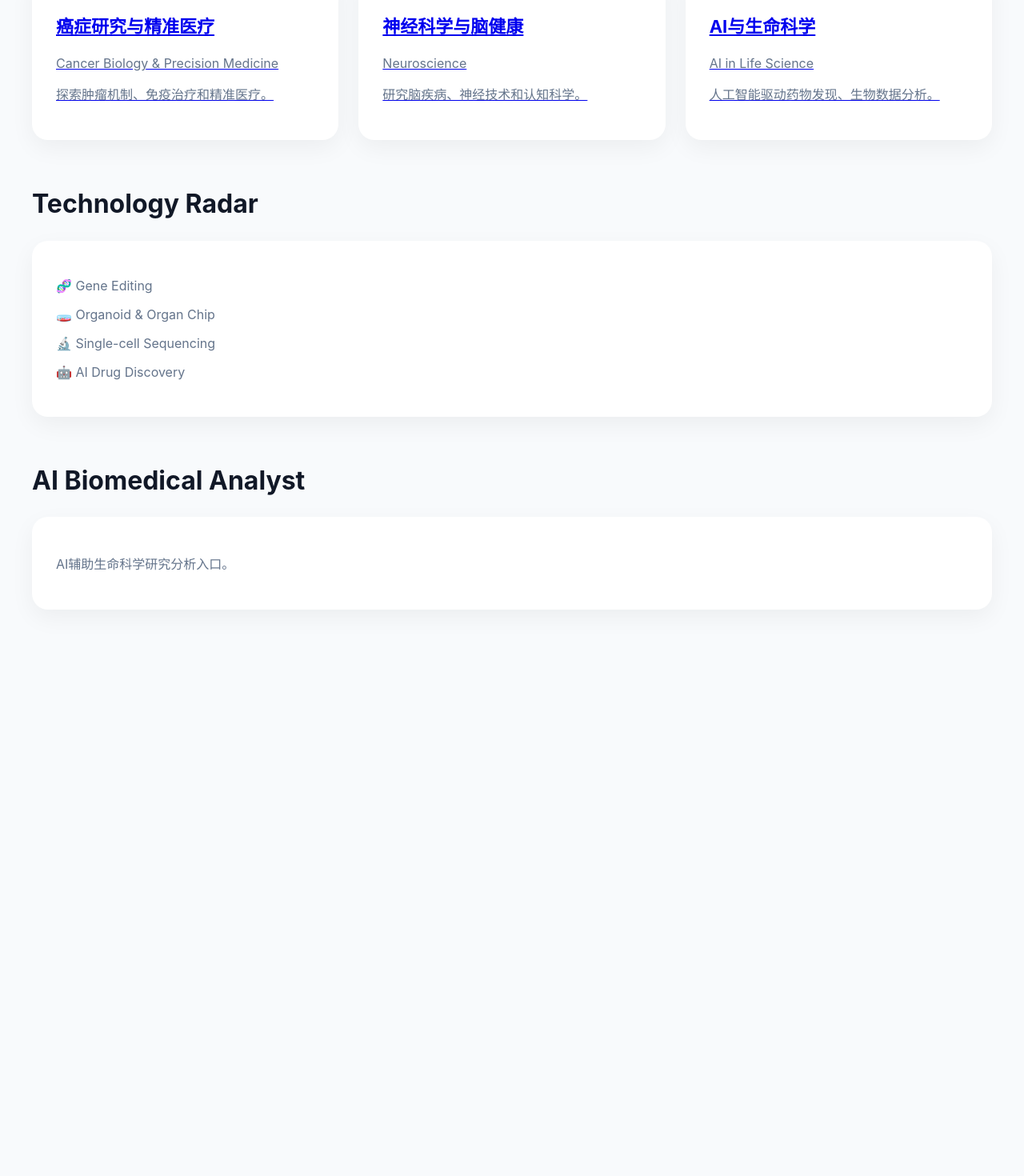
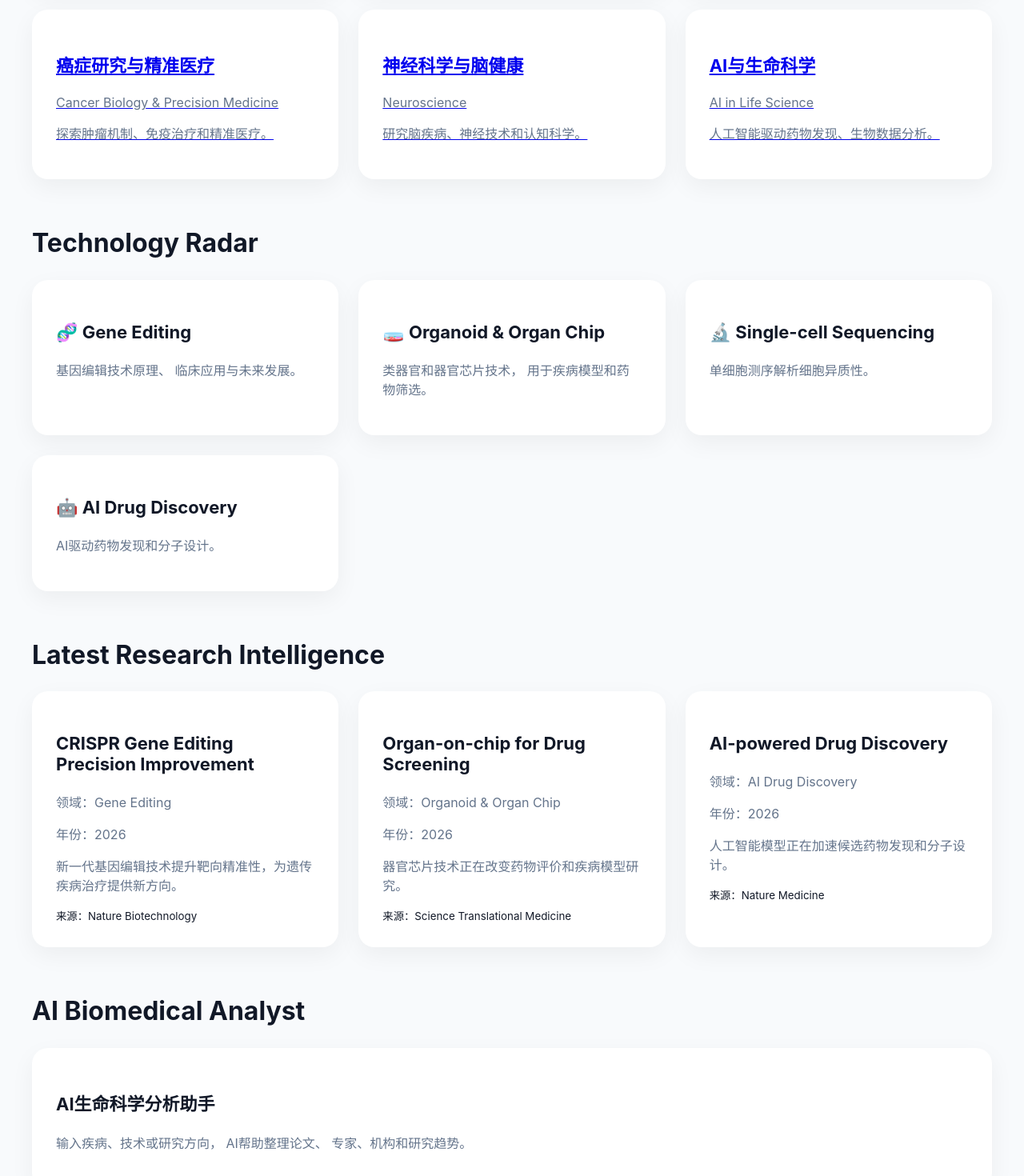
Before and after one commit to yuh-bio/LifeScience-Intelligence, a Next.js app: page / in a window 1280 px wide. Shown: the part 798-2268 px from the top of the page at 80% size. Before the commit the page ends 1620 px from the top, so only its background shows below. Built offline with nearby package versions, Linux system fonts and the light colour scheme.

Commit message:
Update page.js

```diff
--- a/app/page.js
+++ b/app/page.js
@@ -1,13 +1,19 @@
 import Link from "next/link";
+
 import { researchCenters } from "../data/research";
+
+import { latestResearch } from "../data/latestResearch";
 
 
 export default function Home() {
+
 
   return (
 
     <main className="container">
 
+
+      {/* Hero */}
 
       <section className="header">
 
@@ -15,16 +21,27 @@ export default function Home() {
           LifeScience Intelligence
         </h1>
 
+
         <p>
           生命科学智能平台 |
           Biomedical Knowledge Intelligence Platform
         </p>
 
+
+        <p>
+          探索生命科学前沿技术、研究突破、
+          专家与机构网络
+        </p>
+
+
       </section>
 
 
 
+      {/* Research Centers */}
+
       <section>
+
 
         <h2>
           六大生命科学中心
@@ -34,36 +51,52 @@ export default function Home() {
         <div className="grid">
 
 
-        {researchCenters.map((item,index)=>(
+        {
+        researchCenters.map((item,index)=>(
+
 
           <Link
+
             href={`/research/${item.slug}`}
+
             key={index}
+
           >
+
 
             <div className="card">
 
+
               <h3>
+
                 {item.title}
+
               </h3>
 
 
               <p>
+
                 {item.subtitle}
+
               </p>
 
 
               <p>
+
                 {item.description}
+
               </p>
 
 
             </div>
 
+
           </Link>
 
 
-        ))}
+        ))
+
+        }
 
 
         </div>
@@ -73,29 +106,80 @@ export default function Home() {
 
 
 
+
+
+      {/* Technology Radar */}
+
+
       <section>
 
+
         <h2>
+
           Technology Radar
+
         </h2>
+
+
+        <div className="grid">
+
 
           <div className="card">
 
+            <h3>
+              🧬 Gene Editing
+            </h3>
+
             <p>
-            🧬 Gene Editing
+              基因编辑技术原理、
+              临床应用与未来发展。
             </p>
 
+          </div>
+
+
+
+          <div className="card">
+
+            <h3>
+              🧫 Organoid & Organ Chip
+            </h3>
+
             <p>
-            🧫 Organoid & Organ Chip
+              类器官和器官芯片技术，
+              用于疾病模型和药物筛选。
             </p>
 
+          </div>
+
+
+
+          <div className="card">
+
+            <h3>
+              🔬 Single-cell Sequencing
+            </h3>
+
             <p>
-            🔬 Single-cell Sequencing
+              单细胞测序解析细胞异质性。
             </p>
 
+          </div>
+
+
+
+          <div className="card">
+
+            <h3>
+              🤖 AI Drug Discovery
+            </h3>
+
             <p>
-            🤖 AI Drug Discovery
+              AI驱动药物发现和分子设计。
             </p>
+
+          </div>
+
 
         </div>
 
@@ -104,17 +188,83 @@ export default function Home() {
 
 
 
+
+
+      {/* Latest Research */}
+
+
       <section>
 
+
         <h2>
-          AI Biomedical Analyst
+
+          Latest Research Intelligence
+
         </h2>
 
-        <div className="card">
+
+        <div className="grid">
+
+
+        {
+
+        latestResearch.map((item,index)=>(
+
+
+          <div
+
+          className="card"
+
+          key={index}
+
+          >
+
+
+            <h3>
+
+              {item.title}
+
+            </h3>
+
 
             <p>
-            AI辅助生命科学研究分析入口。
+
+              领域：
+              {item.field}
+
             </p>
+
+
+            <p>
+
+              年份：
+              {item.year}
+
+            </p>
+
+
+            <p>
+
+              {item.summary}
+
+            </p>
+
+
+            <small>
+
+              来源：
+              {item.source}
+
+            </small>
+
+
+          </div>
+
+
+        ))
+
+        }
+
 
         </div>
 
@@ -122,8 +272,52 @@ export default function Home() {
       </section>
 
 
+
+
+
+      {/* AI Analyst */}
+
+
+      <section>
+
+
+        <h2>
+
+          AI Biomedical Analyst
+
+        </h2>
+
+
+        <div className="card">
+
+
+          <h3>
+
+            AI生命科学分析助手
+
+          </h3>
+
+
+          <p>
+
+            输入疾病、技术或研究方向，
+            AI帮助整理论文、
+            专家、机构和研究趋势。
+
+          </p>
+
+
+        </div>
+
+
+      </section>
+
+
+
+
     </main>
 
   );
 
+
 }
```
Lines whose indentation alone changed are shown as unchanged.
